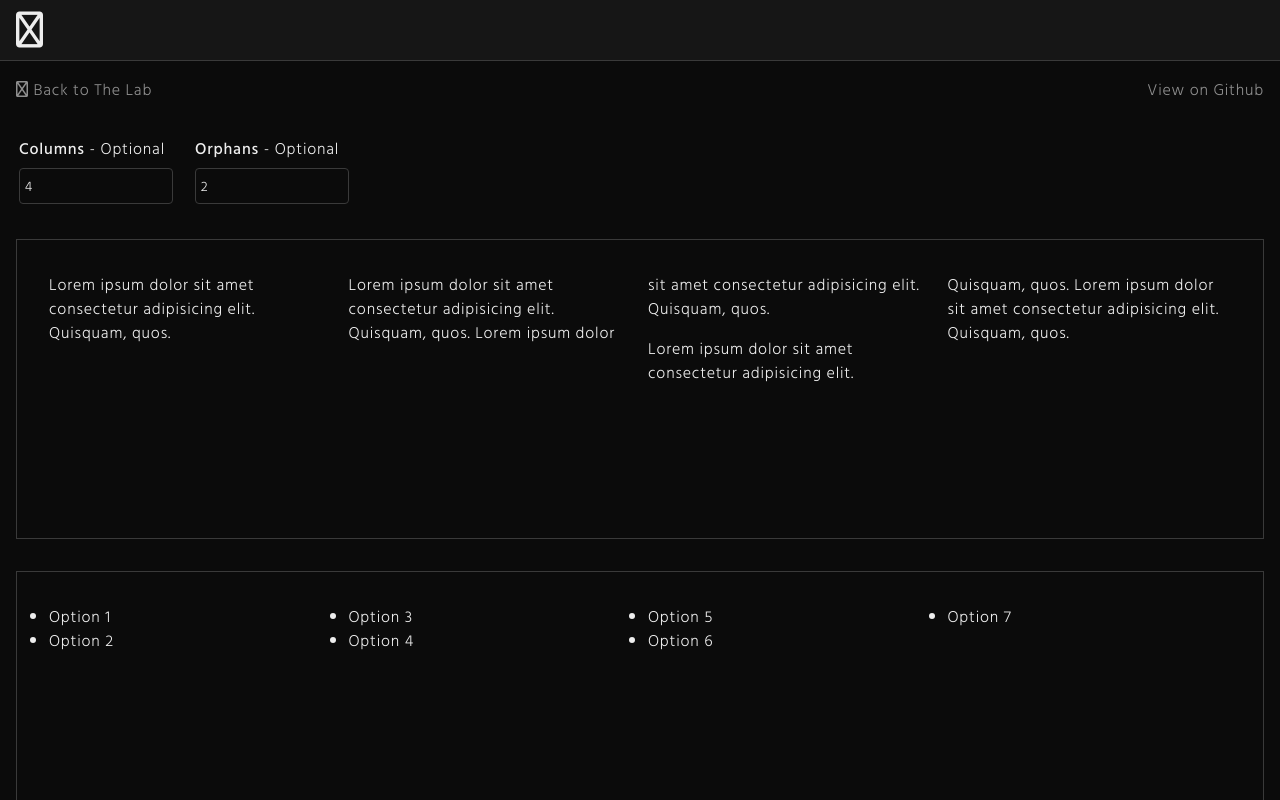
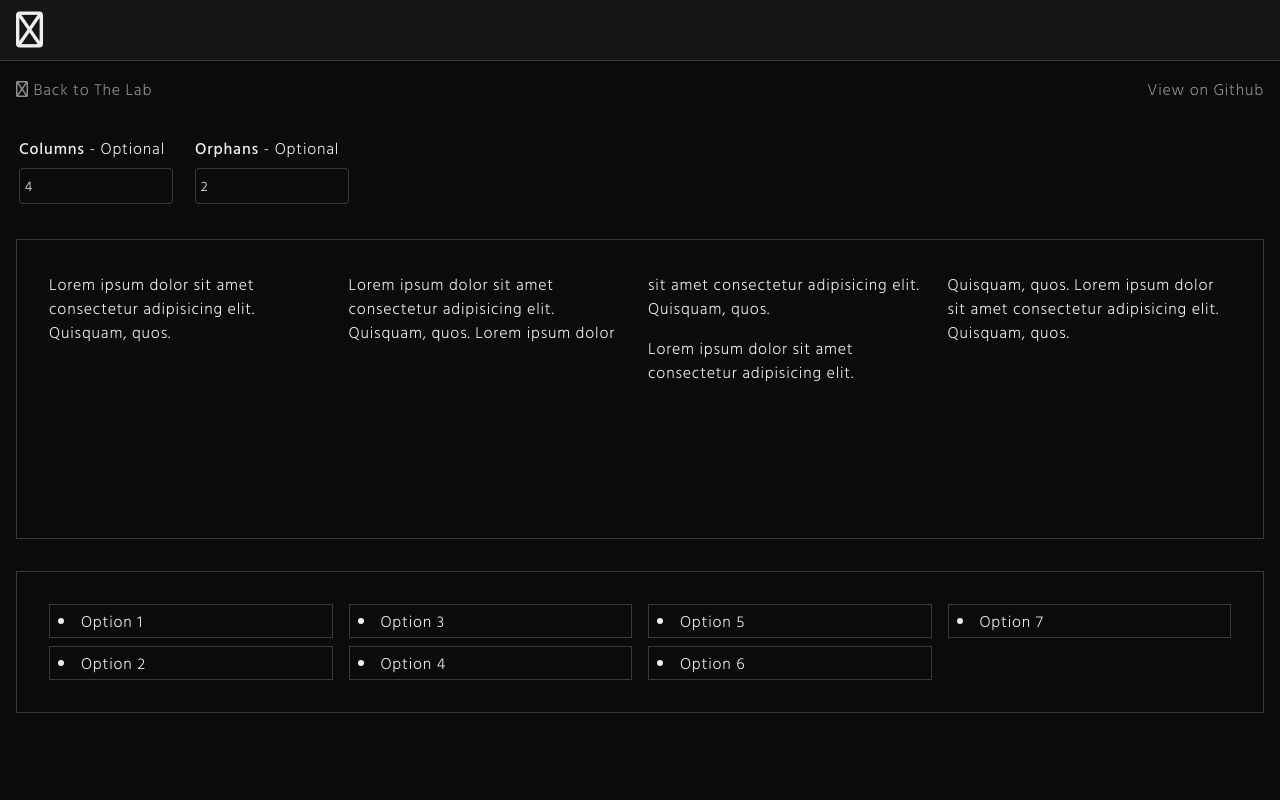
Before and after one commit to iamthe-Wraith/wraithcode, a SvelteKit app: page /experiments/orphans in a window 1280 px wide. Built offline with nearby package versions, Linux system fonts and the light colour scheme.

Commit message:
feat: adds additional list example for columns

```diff
--- a/src/routes/experiments/orphans/+page.svelte
+++ b/src/routes/experiments/orphans/+page.svelte
@@ -92,4 +92,15 @@
         padding: 2rem;
         border: 1px solid var(--neutral-300);
     }
+
+    ul.content {
+        height: auto;
+    }
+
+    li {
+        border: 1px solid var(--neutral-300);
+        padding: 0.25rem 0.5rem;
+        margin-bottom: 0.5rem;
+        list-style-position: inside;
+    }
 </style>
```
